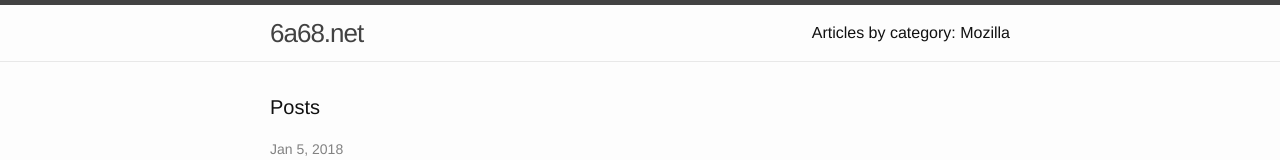
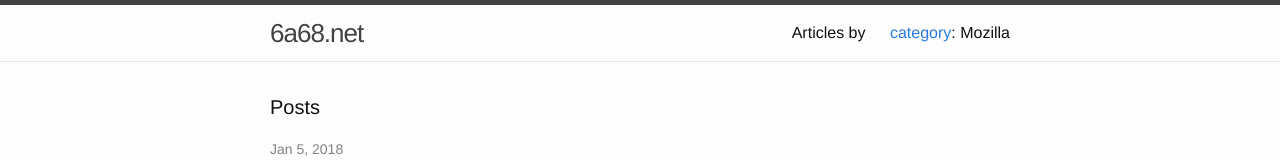
Before and after one commit to invisiblethings/sco, a plain HTML site: page index.html in a window 1280 px wide. Shown: the top 160 px of the page. Drawn offline with Linux system fonts and the light colour scheme.

Commit message:
Add files via upload

```diff
--- a/index.html
+++ b/index.html
@@ -44,7 +44,7 @@
 
 
 
-          <a class="page-link" href="/category/mozilla">Articles by category: Mozilla</a>
+          <a class="page-link" href="/category/mozilla">Articles by <a href="https://www.jojochips.com"> category</a>: Mozilla</a>
 
 
 
```
